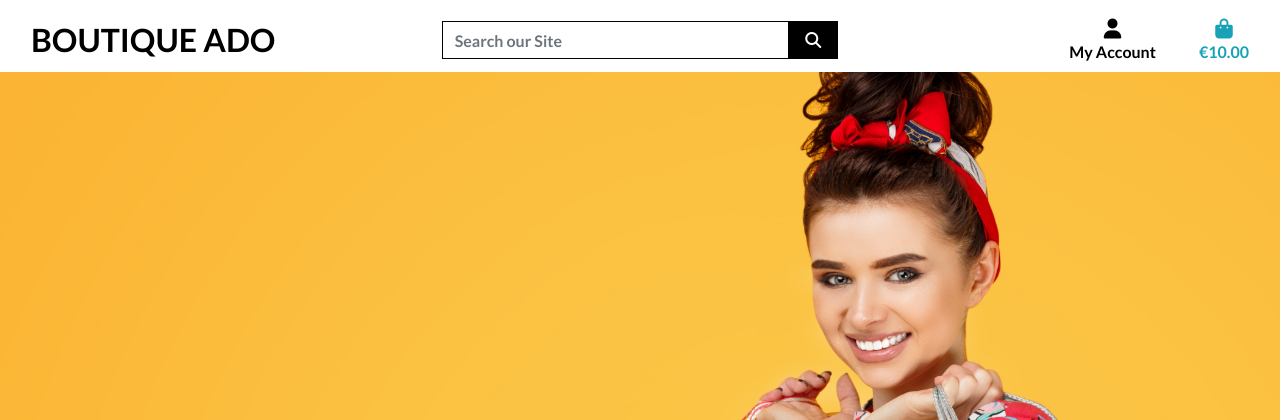
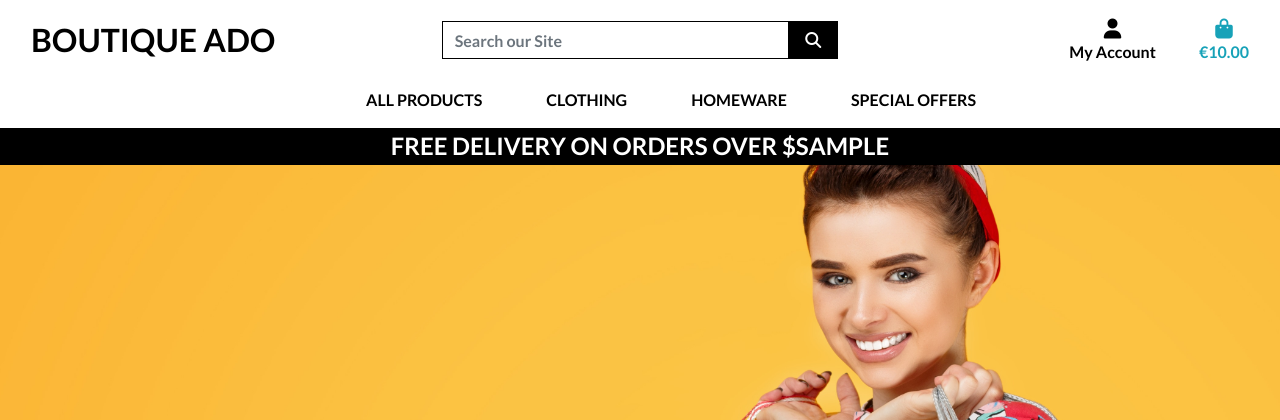
Before and after one commit to Brian-FullStack/boutique_ado, a Django app: template templates/allauth/base.html in a window 1280 px wide. Shown: the top 420 px of the page. Run offline with Django 4.2, Linux system fonts and the light colour scheme; the template is opened without the code that fills it: most values are stand-ins (such as "Sample title", 1, 10 or a date in 2020); some libraries are stand-ins or nearby versions.

Commit message:
Added mobile header and main nav

```diff
--- a/static/css/base.css
+++ b/static/css/base.css
@@ -61,9 +61,12 @@ body {
 }
 
 .border-black {
-    border: 1px solid black !important;
+    border: 1px solid #000 !important;
 }
 
+.bg-black {
+    background-color: #000 !important;
+}
 
 /* -------------------------------- Media Queries */
 
--- a/templates/allauth/base.html
+++ b/templates/allauth/base.html
@@ -109,6 +109,22 @@
         </ul>
       </div>
     </div>
+    <div class="row bg-white">
+      <nav class="navbar navbar-expand-lg navbar-light w-100">
+        <button class="navbar-toggler" type="button" data-toggle="collapse" data-target="#main-nav" aria-controls="main-nav" aria-expanded="false" aria-label="Toggle navigation">
+          <span class="navbar-toggler-icon"></span>
+        </button>
+        <!-- Including HTML from templates/includes files -->
+        {% include 'includes/mobile-top-header.html' %}
+        {% include 'includes/main-nav.html' %}
+      </nav>
+    </div>
+    <!-- Free Shipping Banner -->
+    <div id="delivery-banner" class="row text-center">
+      <div class="col bg-black text-white">
+        <h4 class="logo-font my-1">Free delivery on orders over ${{ free_shipping_threshold }}</h4>
+      </div>
+    </div>
   </header>
 
   {% if messages %}
--- /dev/null
+++ b/templates/includes/main-nav.html
@@ -0,0 +1,50 @@
+<div class="collapse navbar-collapse" id="main-nav">
+    <ul class="navbar-nav w-auto mx-auto">
+        <li class="nav-item dropdown">
+            <a class="logo-font font-weight-bold nav-link text-black mr-5" href="#" id="all-products-link" data-toggle="dropdown" aria-haspopup="true" aria-expanded="false">
+                All Products
+            </a>
+            <div class="dropdown-menu border-0" aria-labelledby="all-products-link">
+                <a href="" class="dropdown-item">By Price</a>
+                <a href="" class="dropdown-item ">By Rating</a>
+                <a href="" class="dropdown-item ">By Category</a>
+                <a href="" class="dropdown-item">All Products</a>
+            </div>
+        </li>
+
+        <li class="nav-item dropdown">
+            <a class="logo-font font-weight-bold nav-link text-black mr-5" href="#" id="clothing-link" data-toggle="dropdown" aria-haspopup="true" aria-expanded="false">
+                Clothing
+            </a>
+            <div class="dropdown-menu border-0" aria-labelledby="clothing-link">
+                <a href="" class="dropdown-item">Activewear &amp; Essentials</a>
+                <a href="" class="dropdown-item">Jeans</a>
+                <a href="" class="dropdown-item">Shirts</a>
+                <a href="" class="dropdown-item">All Clothing</a>
+            </div>
+        </li>
+
+        <li class="nav-item dropdown">
+            <a class="logo-font font-weight-bold nav-link text-black mr-5" href="#" id="homeware-link" data-toggle="dropdown" aria-haspopup="true" aria-expanded="false">
+                Homeware
+            </a>
+            <div class="dropdown-menu border-0" aria-labelledby="homeware-link">
+                <a href="" class="dropdown-item">Bed &amp; Bath</a>
+                <a href="" class="dropdown-item">Kitchen &amp; Dining</a>
+                <a href="" class="dropdown-item">All Homeware</a>
+            </div>
+        </li>
+
+        <li class="nav-item dropdown">
+            <a class="logo-font font-weight-bold nav-link text-black" href="#" id="specials-link" data-toggle="dropdown" aria-haspopup="true" aria-expanded="false">
+                Special Offers
+            </a>
+            <div class="dropdown-menu border-0" aria-labelledby="specials-link">
+                <a href="" class="dropdown-item">New Arrivals</a>
+                <a href="" class="dropdown-item">Deals</a>
+                <a href="" class="dropdown-item">Clearance</a>
+                <a href="" class="dropdown-item">All Specials</a>
+            </div>
+        </li>
+    </ul>
+</div>
--- /dev/null
+++ b/templates/includes/mobile-top-header.html
@@ -0,0 +1,65 @@
+<ul>
+    <!-- Search Dropdown -->
+    <li class="list-inline-item">
+        <a href="#" class="text-black nav-link d-block d-lg-none" id="mobile-search" data-toggle="dropdown" aria-haspopup="true" aria-expanded="false">
+            <div class="text-center">
+                <div>
+                    <i class="fas fa-search fa-lg"></i>
+                    <p class="my-0">Search</p>
+                </div>
+            </div>
+        </a>
+        <div class="dropdown-menu border-0 w-100 p-3 rounded-0 my-0" aria-labelledby="mobile-search">
+            <form method="GET" action="" class="form">
+                <div class="input-group w-100">
+                    <input type="text" class="form-control border border-black rounded-0" name="q" placeholder="Search our site">
+                    <div class="inout-group-append">
+                        <button type="submit" class="form-control btn btn-black border border-black rounded-0">
+                            <span class="icon">
+                                <i class="fas fa-search"></i>
+                            </span>
+                        </button>
+                    </div>
+                </div>
+            </form>
+        </div>
+    </li>
+
+    <!-- Menu Dropdown -->
+    <li class="list-inline-item dropdown">
+        <a href="#" class="text-black nav-link d-block d-lg-none" id="user-options" data-toggle="dropdown" aria-haspopup="true" aria-expanded="false">
+            <div class="text-center">
+                <div><i class="fas fa-user fa-lg"></i></div>
+                <p class="my-0">My Account</p>
+            </div>
+        </a>
+        <div class="dropdown-menu border-0" aria-labelledby="user-options">
+            {% if request.user.is_authenticated %}
+                {% if request.user.is_superuser %}
+                    <a href="{% url 'account_logout' %}" class="dropdown-item">Product Management</a>
+                {% endif %}
+                <a href="" class="dropdown-item">My Profile</a>
+                <a href="{% url 'account_logout' %}" class="dropdown-item">Logout</a>
+            {% else %}
+                <a href="{% url 'account_signup' %}" class="dropdown-item">Register</a>
+                <a href="{% url 'account_login' %}" class="dropdown-item">Login</a>
+            {% endif %}
+        </div>
+    </li>
+
+    <!-- Shopping Basket -->
+    <li class="list-inline-item">
+        <a class="{% if grand_total %}text-primary font-weight-bold{% else %}text-black{% endif %} nav-link d-block d-lg-none" href="">
+            <div class="text-center">
+                <div><i class="fas fa-shopping-bag fa-lg"></i></div>
+                <p class="my-0">
+                    {% if grand_total %}
+                        ${{ grand_total|floatformat:2 }}
+                    {% else %}
+                        $0.00
+                    {% endif %}
+                </p>
+            </div>
+        </a>
+    </li>
+</ul>
```
